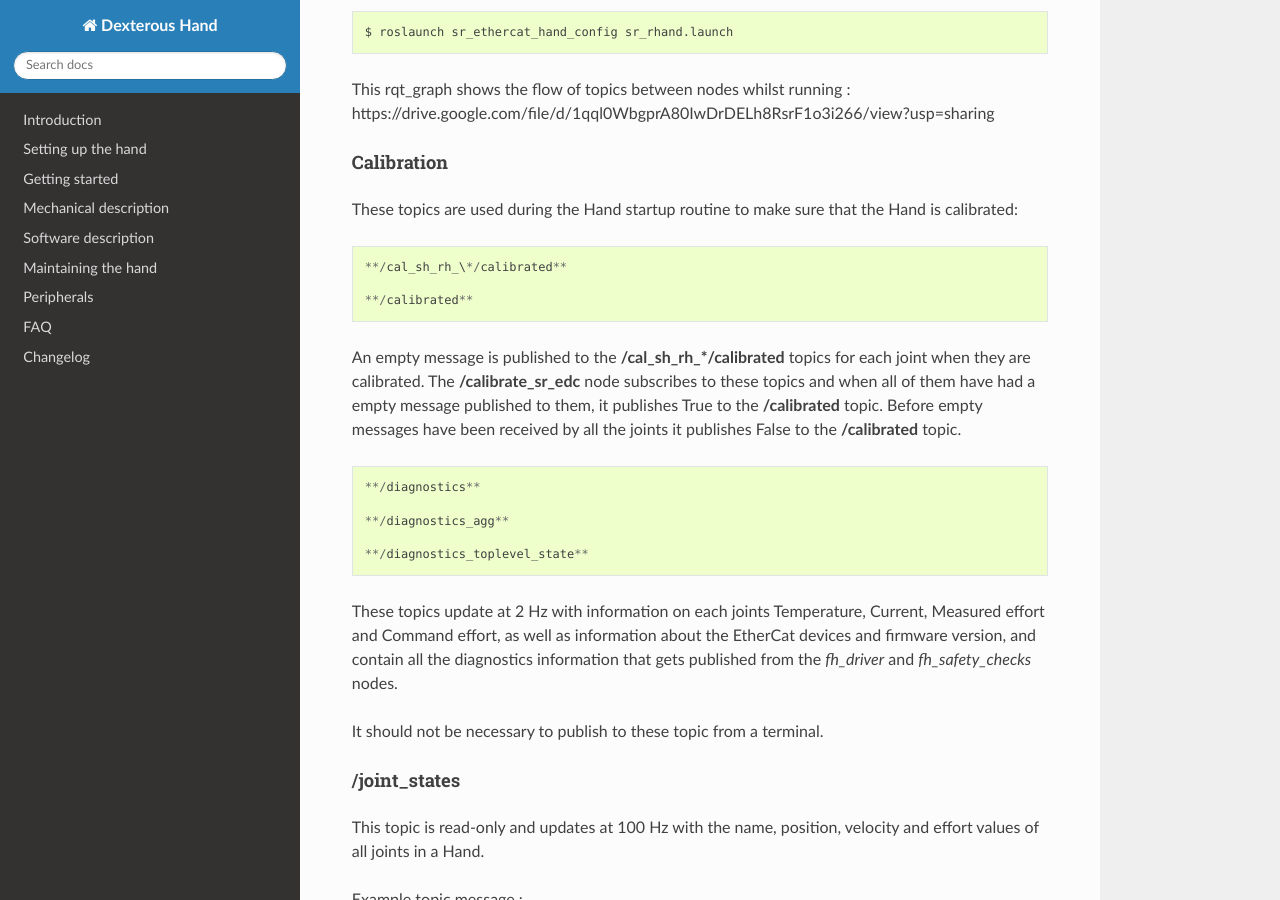
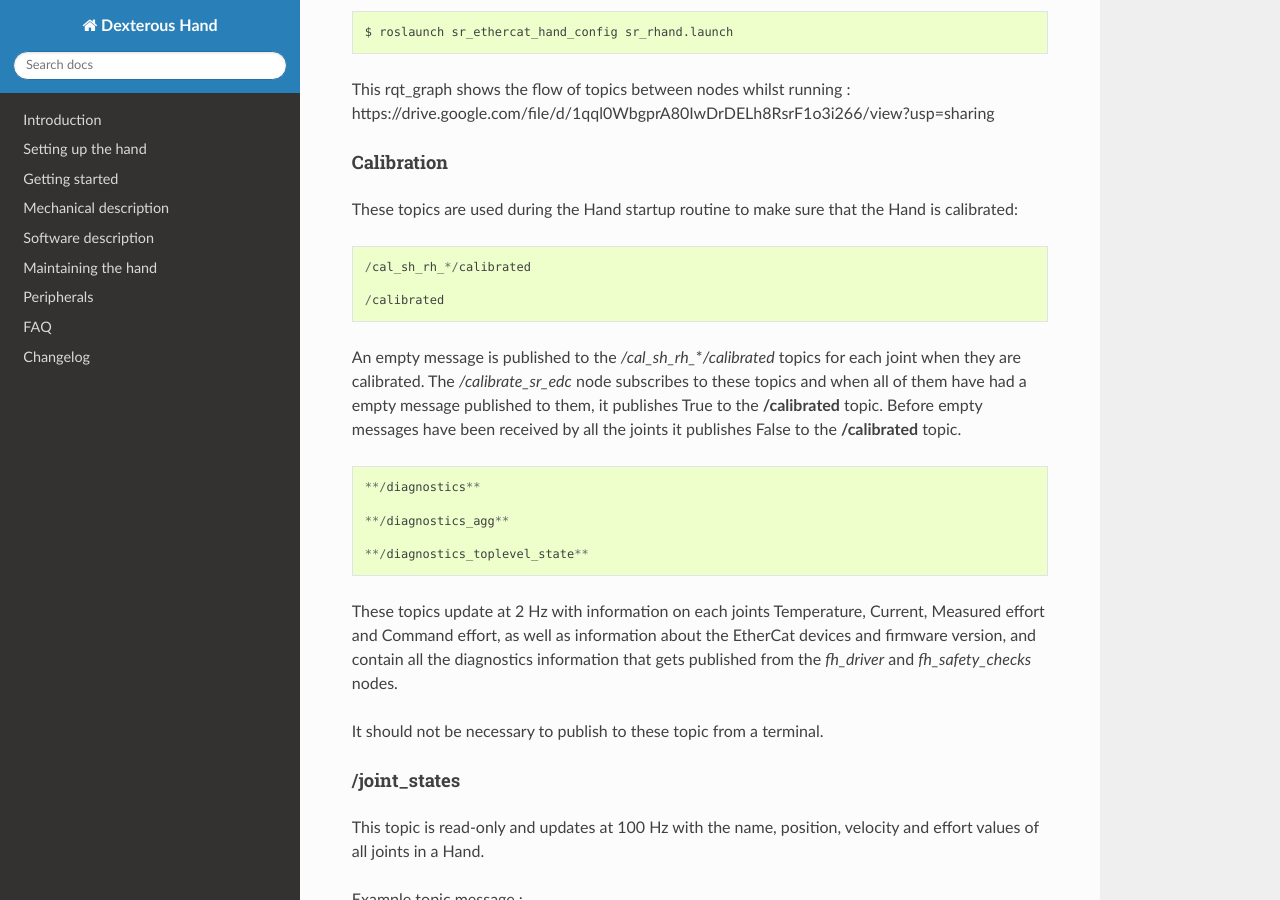
Before and after one commit to shadow-robot/sr_dexterous_hand_documentation, a Sphinx documentation site: the page built from docs/user_guide/3_getting_started.md, in a window 1280 px wide and 900 px high, scrolled down 16173 px. Built offline with Sphinx 7.4.7 and the Read the Docs theme 2.0.0, drawn with Linux system fonts in a browser that asks for light colours.

```diff
--- a/docs/user_guide/3_getting_started.md
+++ b/docs/user_guide/3_getting_started.md
@@ -506,11 +506,11 @@ This rqt_graph shows the flow of topics between nodes whilst running : https://d
 These topics are used during the Hand startup routine to make sure that the Hand is calibrated:
 
 
-    **/cal_sh_rh_\*/calibrated**
+    /cal_sh_rh_*/calibrated
 
-    **/calibrated**
+    /calibrated
 
-An empty message is published to the **/cal_sh_rh_\*/calibrated** topics for each joint when they are calibrated. The **/calibrate_sr_edc** node subscribes to these topics and when all of them have had a empty message published to them, it publishes True to the **/calibrated** topic. Before empty messages have been received by all the joints it publishes False to the **/calibrated** topic.
+An empty message is published to the */cal_sh_rh_***/calibrated* topics for each joint when they are calibrated. The */calibrate_sr_edc* node subscribes to these topics and when all of them have had a empty message published to them, it publishes True to the **/calibrated** topic. Before empty messages have been received by all the joints it publishes False to the **/calibrated** topic.
 
 
 
```
